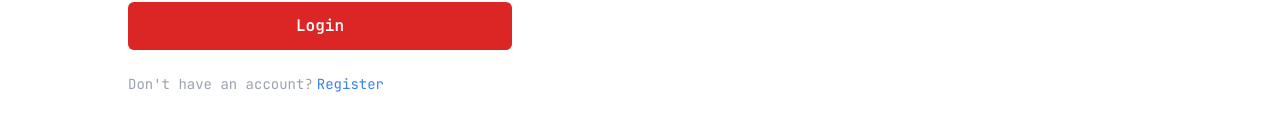
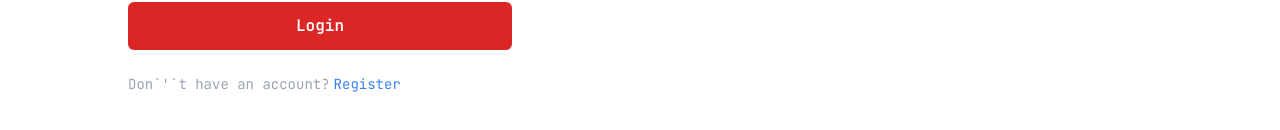
Before and after one commit to SluchCr7/Chat-App, a Next.js app in the folder frontend/: page /Pages/Login in a window 1280 px wide. Shown: the part 584-714 px from the top of the page. Built offline with nearby package versions, Linux system fonts and the light colour scheme; no server answers.

Commit message:
third commit

```diff
--- a/frontend/app/Components/NotificationComponent.jsx
+++ b/frontend/app/Components/NotificationComponent.jsx
@@ -29,7 +29,7 @@ const NotificationComponent = ({ showMenu, setShowMenu , showNotification , setS
                   {
                     notifications.map((notification) => {
                       return (
-                        <div className="flex items-center gap-2 p-3 hover:bg-gray-100 transition-all duration-700">
+                        <div key={notification._id} className="flex items-center gap-2 p-3 hover:bg-gray-100 transition-all duration-700">
                           <Image src={notification?.sender?.profilePic?.url} alt="avatar" width={30} height={30} className="rounded-full" />
                           <span className="text-gray-600">{notification?.username} Send you a message</span>
                         </div>
--- a/frontend/app/Components/NotificationMenuScreen.jsx
+++ b/frontend/app/Components/NotificationMenuScreen.jsx
@@ -19,6 +19,7 @@ const NotificationMenuScreen = ({showNotification , setShowNotification }) => {
             notifications.map((notification) => {
               return (
                 <div
+                  key={notification._id}
                   onClick={() => { setSelectedUser(notification.sender); setShowAll(false) }}
                   className="flex justify-between items-center gap-2 p-4 w-full hover:bg-gray-100 transition-all duration-700"
                 >
--- a/frontend/app/Pages/Login/page.jsx
+++ b/frontend/app/Pages/Login/page.jsx
@@ -82,7 +82,7 @@ const Page = () => {
               Login
             </button>
             <p className='text-sm text-gray-400'>
-              Don't have an account?
+              Don`&apos;`t have an account?
               <Link className='text-blue-500 hover:underline ml-1' href="/Pages/Register">Register</Link>
             </p>
           </form>
--- a/frontend/app/not-found.jsx
+++ b/frontend/app/not-found.jsx
@@ -18,7 +18,7 @@ const NotFound = () => {
 
         {/* Text */}
         <h1 className="text-5xl font-extrabold text-text tracking-wider">404</h1>
-        <p className="text-gray-400 text-lg">Oops! The page you're looking for doesn't exist.</p>
+        <p className="text-gray-400 text-lg">Oops! The page you`&apos;`re looking for doesn`&apos;`t exist.</p>
 
         {/* CTA Button */}
         <button
```
